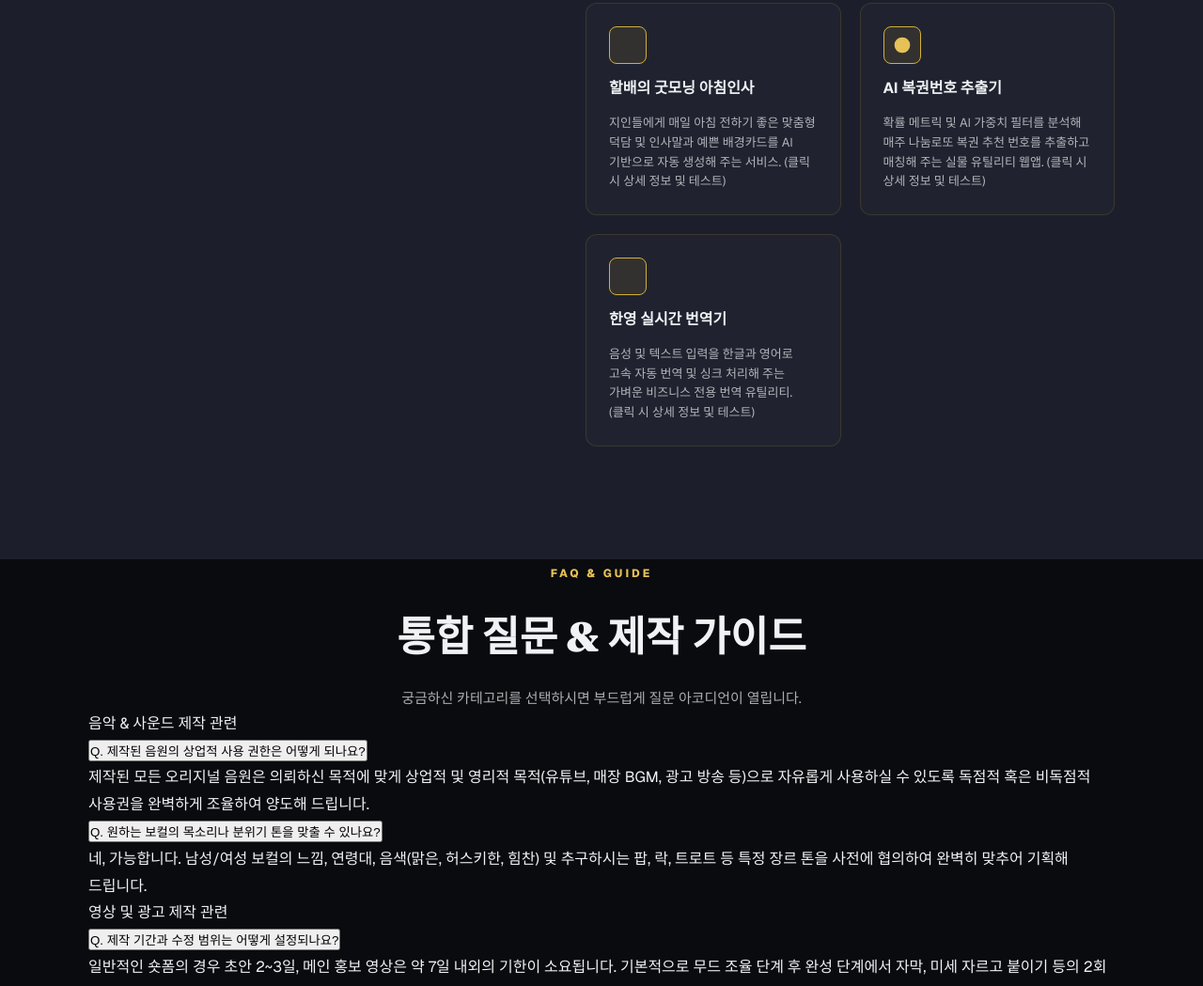
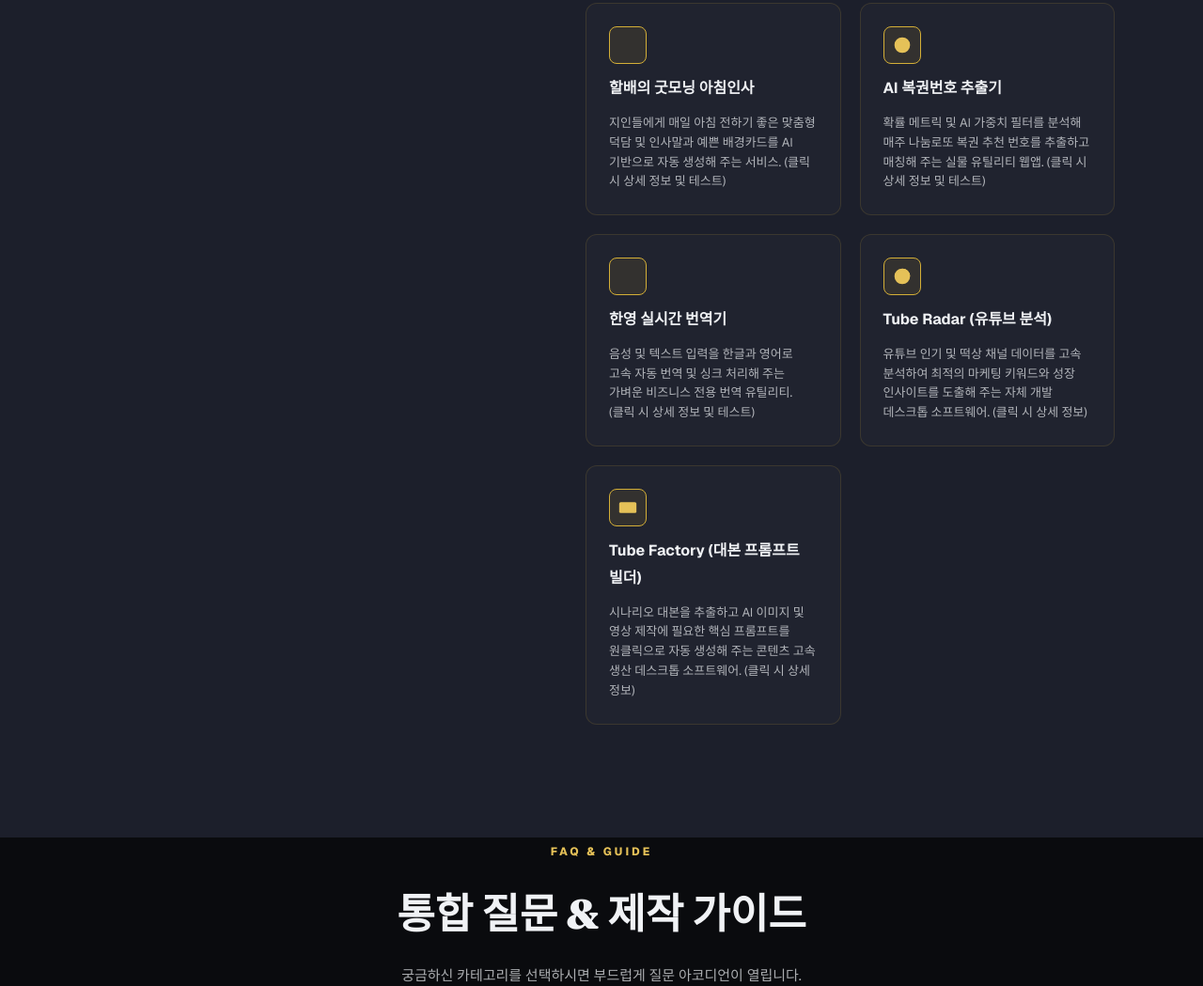
Before and after one commit to jasonkingdom-studio/jasonkingdom-studio.github.io, a plain HTML site: page index.html in a window 1280 px wide. Shown: the part 9048-10097 px from the top of the page at 94% size. Drawn offline with nearby package versions, Linux system fonts and the light colour scheme; a web font is replaced by a local one.

Commit message:
Add Tube Radar and Tube Factory to app grid

```diff
--- a/index.html
+++ b/index.html
@@ -1176,6 +1176,24 @@ body {
             </div>
             <h4>한영 실시간 번역기</h4>
             <p>음성 및 텍스트 입력을 한글과 영어로 고속 자동 번역 및 싱크 처리해 주는 가벼운 비즈니스 전용 번역 유틸리티. (클릭 시 상세 정보 및 테스트)</p>
+          </div>
+
+          <!-- App 10: Tube Radar (Desktop App) -->
+          <div class="app-card" style="cursor: pointer;" onclick="openAppModal(this)" data-service-type="유튜브 마케팅 및 데이터 분석">
+            <div class="app-icon">
+              <svg viewBox="0 0 24 24"><circle cx="12" cy="12" r="10"/><path d="M12 2a10 10 0 0 1 10 10M12 6a6 6 0 0 1 6 6"/></svg>
+            </div>
+            <h4>Tube Radar (유튜브 분석)</h4>
+            <p>유튜브 인기 및 떡상 채널 데이터를 고속 분석하여 최적의 마케팅 키워드와 성장 인사이트를 도출해 주는 자체 개발 데스크톱 소프트웨어. (클릭 시 상세 정보)</p>
+          </div>
+
+          <!-- App 11: Tube Factory (Desktop App) -->
+          <div class="app-card" style="cursor: pointer;" onclick="openAppModal(this)" data-service-type="AI 콘텐츠 제작 및 프롬프트 엔지니어링">
+            <div class="app-icon">
+              <svg viewBox="0 0 24 24"><path d="M23 7v10a2 2 0 0 1-2 2H3a2 2 0 0 1-2-2V7a2 2 0 0 1 2-2h18a2 2 0 0 1 2 2z"/><path d="M8 5v14M16 5v14M3 12h18"/></svg>
+            </div>
+            <h4>Tube Factory (대본 프롬프트 빌더)</h4>
+            <p>시나리오 대본을 추출하고 AI 이미지 및 영상 제작에 필요한 핵심 프롬프트를 원클릭으로 자동 생성해 주는 콘텐츠 고속 생산 데스크톱 소프트웨어. (클릭 시 상세 정보)</p>
           </div>
 
         </div>
```
